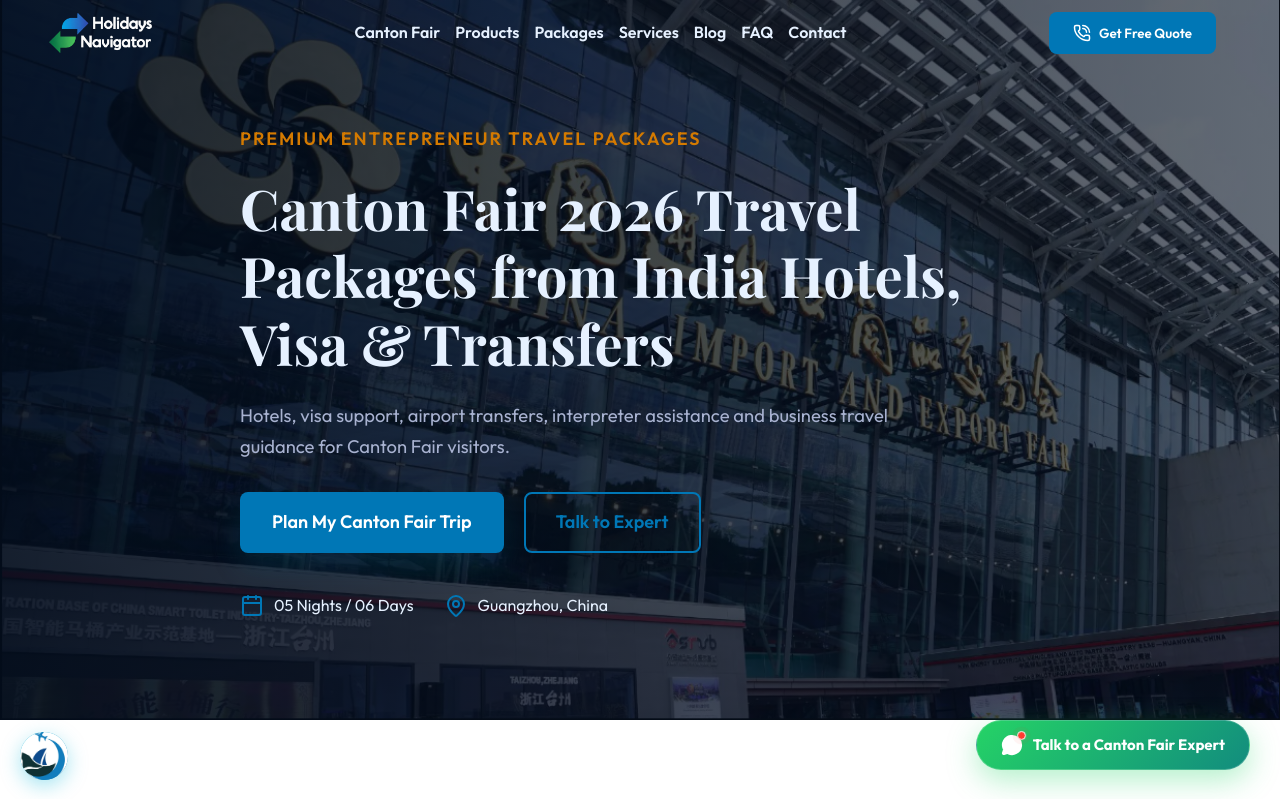
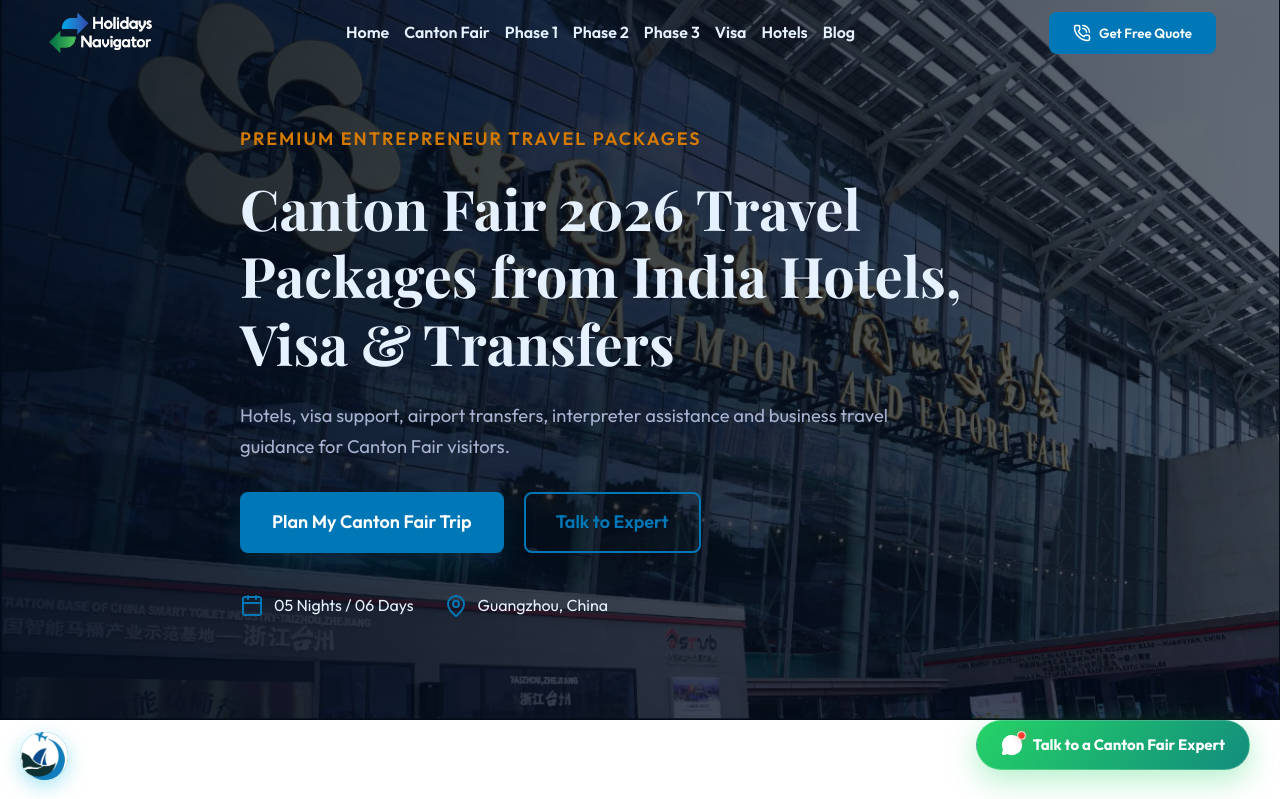
Before and after one commit to venkireddy39/Canton-Fair-Holidays-Navigator, a React (Vite) app: page / in a window 1280 px wide. Shown: the top 799 px of the page. Built offline with nearby package versions, Linux system fonts and the light colour scheme.

Commit message:
Updated sitemap

```diff
--- a/index.html
+++ b/index.html
@@ -11,12 +11,14 @@
   <!-- Favicon -->
   <link rel="icon" type="image/png" href="/Logo.png" />
 
+
+
   <!-- LCP Preload -->
   <link rel="preload" href="/cantonimg.png" as="image" fetchpriority="high" />
 
   <!-- Canonical -->
   <link rel="canonical" href="https://holidaysnavigator.com/canton-fair-140" />
-
+  <link rel="sitemap" type="application/xml" href="/sitemap.xml" />
   <!-- Primary SEO -->
   <title>140th Canton Fair 2026 Travel Package | Holidays Navigator</title>
 
--- a/src/components/Header.jsx
+++ b/src/components/Header.jsx
@@ -1,52 +1,65 @@
 import React, { useState, useEffect } from 'react';
 import { PhoneCall, Menu, X } from 'lucide-react';
-import './Header.css'; // Let's import specific Header styles for the menu
+import { Link, useLocation } from 'react-router-dom';
+import './Header.css';
+
+const pageNames = {
+  '/': 'Home',
+  '/canton-fair-2026-guide': 'Canton Fair 2026 Guide',
+  '/canton-fair-phase-1-products': 'Phase 1 Products',
+  '/canton-fair-phase-2-products': 'Phase 2 Products',
+  '/canton-fair-phase-3-products': 'Phase 3 Products',
+  '/best-hotels-near-canton-fair': 'Hotels Near Canton Fair',
+  '/guangzhou-business-visa-guide': 'Guangzhou Visa Guide',
+  '/canton-fair-airport-transfer': 'Airport Transfer',
+  '/how-to-register-for-canton-fair': 'Registration Guide',
+  '/canton-fair-from-india': 'Canton Fair From India',
+  '/canton-fair-from-uae': 'Canton Fair From UAE',
+  '/canton-fair-from-africa': 'Canton Fair From Africa',
+  '/blog': 'Blog'
+};
 
 const Header = ({ onBookNow }) => {
   const [scrolled, setScrolled] = useState(false);
   const [mobileMenuOpen, setMobileMenuOpen] = useState(false);
+  const location = useLocation();
 
   useEffect(() => {
-    const handleScroll = () => {
-      setScrolled(window.scrollY > 50);
-    };
+    const handleScroll = () => setScrolled(window.scrollY > 50);
     window.addEventListener('scroll', handleScroll);
     return () => window.removeEventListener('scroll', handleScroll);
   }, []);
 
-  const toggleMenu = () => {
-    setMobileMenuOpen(!mobileMenuOpen);
-  };
+  const closeMenu = () => setMobileMenuOpen(false);
 
-  const closeMenu = () => {
-    setMobileMenuOpen(false);
-  };
+  const currentPage =
+    location.pathname.startsWith('/blog/') ? 'Blog Article' : pageNames[location.pathname];
 
   return (
+    <>
       <header className={`header ${scrolled ? 'scrolled' : ''}`}>
         <div className="header-container" style={{ display: 'flex', justifyContent: 'space-between', alignItems: 'center' }}>
-        <div className="logo logo-container">
+          <Link to="/" className="logo logo-container" aria-label="Holidays Navigator Home">
             <img
               src={scrolled ? "/nobackgrounddark.png" : "/nobackgroundlight.png"}
-            alt="Holidays Navigator Logo"
+              alt="Holidays Navigator travel agency logo"
               title="Holidays Navigator"
               className="logo-img"
-            fetchpriority="high"
+              fetchPriority="high"
               width="200"
               height="50"
             />
-        </div>
+          </Link>
 
-        {/* Desktop Nav */}
-        <nav className="nav-links desktop-nav">
-          <a href="/#home" className="home-link">Home</a>
-          <a href="/canton-fair-2026-guide">Canton Fair</a>
-          <a href="/canton-fair-phase-1-products">Products</a>
-          <a href="/#packages">Packages</a>
-          <a href="/#services">Services</a>
-          <a href="/blog">Blog</a>
-          <a href="/#faq">FAQ</a>
-          <a href="/#contact">Contact</a>
+          <nav className="nav-links desktop-nav" aria-label="Main navigation">
+            <Link to="/">Home</Link>
+            <Link to="/canton-fair-2026-guide">Canton Fair</Link>
+            <Link to="/canton-fair-phase-1-products">Phase 1</Link>
+            <Link to="/canton-fair-phase-2-products">Phase 2</Link>
+            <Link to="/canton-fair-phase-3-products">Phase 3</Link>
+            <Link to="/guangzhou-business-visa-guide">Visa</Link>
+            <Link to="/best-hotels-near-canton-fair">Hotels</Link>
+            <Link to="/blog">Blog</Link>
           </nav>
 
           <div className="header-actions" style={{ display: 'flex', alignItems: 'center', gap: '15px' }}>
@@ -56,29 +69,31 @@ const Header = ({ onBookNow }) => {
             </button>
           </div>
 
-        {/* Mobile Menu Button */}
-        <button className="mobile-menu-btn" aria-label="Toggle mobile menu" aria-expanded={mobileMenuOpen} onClick={toggleMenu}>
+          <button
+            className="mobile-menu-btn"
+            aria-label="Toggle mobile menu"
+            aria-expanded={mobileMenuOpen}
+            onClick={() => setMobileMenuOpen(!mobileMenuOpen)}
+          >
             {mobileMenuOpen ? <X size={28} /> : <Menu size={28} />}
           </button>
         </div>
 
-      {/* Mobile Menu Backdrop */}
-      <div
-        className={`mobile-menu-backdrop ${mobileMenuOpen ? 'open' : ''}`}
-        onClick={closeMenu}
-      />
+        <div className={`mobile-menu-backdrop ${mobileMenuOpen ? 'open' : ''}`} onClick={closeMenu} />
 
-      {/* Mobile Menu Overlay */}
         <div className={`mobile-menu ${mobileMenuOpen ? 'open' : ''}`}>
-        <nav className="mobile-nav-links">
-          <a href="/#home" onClick={closeMenu}>Home</a>
-          <a href="/canton-fair-2026-guide" onClick={closeMenu}>Canton Fair</a>
-          <a href="/canton-fair-phase-1-products" onClick={closeMenu}>Products</a>
-          <a href="/guangzhou-business-visa-guide" onClick={closeMenu}>Visa</a>
-          <a href="/#packages" onClick={closeMenu}>Packages</a>
-          <a href="/blog" onClick={closeMenu}>Blog</a>
-          <a href="/#faq" onClick={closeMenu}>FAQ</a>
-          <a href="/#contact" onClick={closeMenu}>Contact</a>
+          <nav className="mobile-nav-links" aria-label="Mobile navigation">
+            <Link to="/" onClick={closeMenu}>Home</Link>
+            <Link to="/canton-fair-2026-guide" onClick={closeMenu}>Canton Fair Guide</Link>
+            <Link to="/canton-fair-phase-1-products" onClick={closeMenu}>Phase 1 Products</Link>
+            <Link to="/canton-fair-phase-2-products" onClick={closeMenu}>Phase 2 Products</Link>
+            <Link to="/canton-fair-phase-3-products" onClick={closeMenu}>Phase 3 Products</Link>
+            <Link to="/guangzhou-business-visa-guide" onClick={closeMenu}>Visa Guide</Link>
+            <Link to="/best-hotels-near-canton-fair" onClick={closeMenu}>Hotels</Link>
+            <Link to="/canton-fair-airport-transfer" onClick={closeMenu}>Airport Transfer</Link>
+            <Link to="/how-to-register-for-canton-fair" onClick={closeMenu}>Registration Guide</Link>
+            <Link to="/blog" onClick={closeMenu}>Blog</Link>
+
             <button
               onClick={(e) => {
                 closeMenu();
@@ -93,6 +108,24 @@ const Header = ({ onBookNow }) => {
           </nav>
         </div>
       </header>
+
+      {location.pathname !== '/' && currentPage && (
+        <nav
+          aria-label="Breadcrumb"
+          className="breadcrumb"
+          style={{
+            padding: '95px 20px 10px',
+            maxWidth: '1200px',
+            margin: '0 auto',
+            fontSize: '0.9rem'
+          }}
+        >
+          <Link to="/">Home</Link>
+          <span> / </span>
+          <span>{currentPage}</span>
+        </nav>
+      )}
+    </>
   );
 };
 
```
Lines whose indentation alone changed are shown as unchanged.
